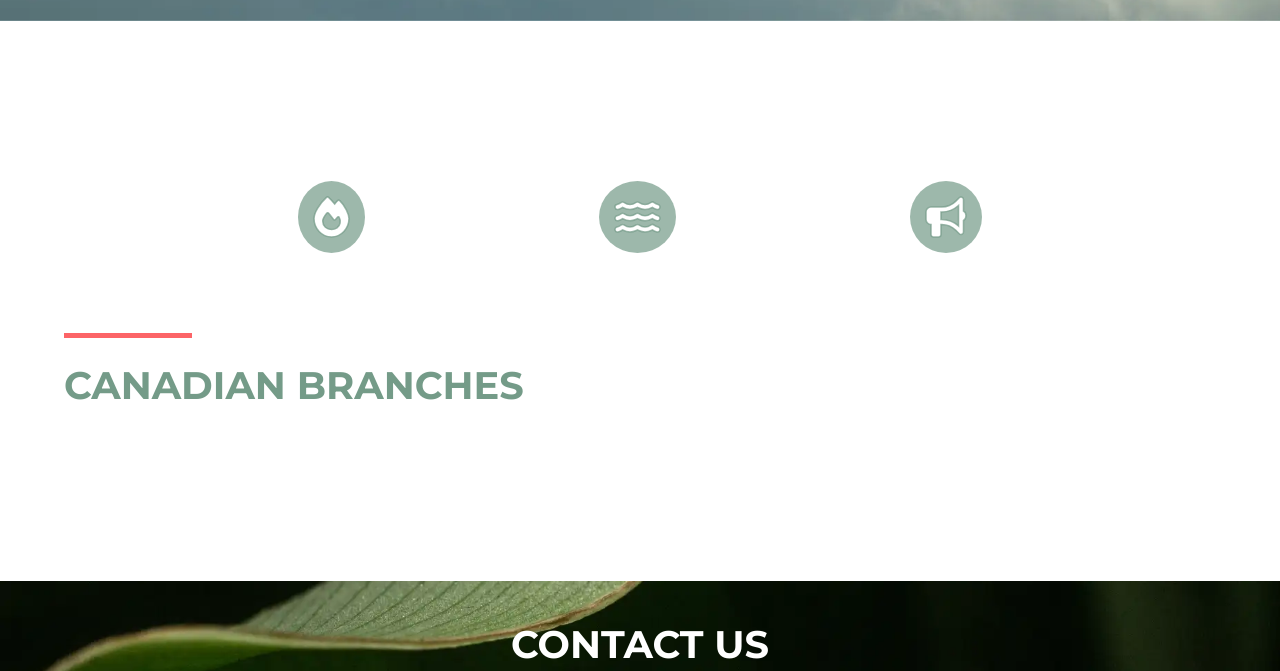
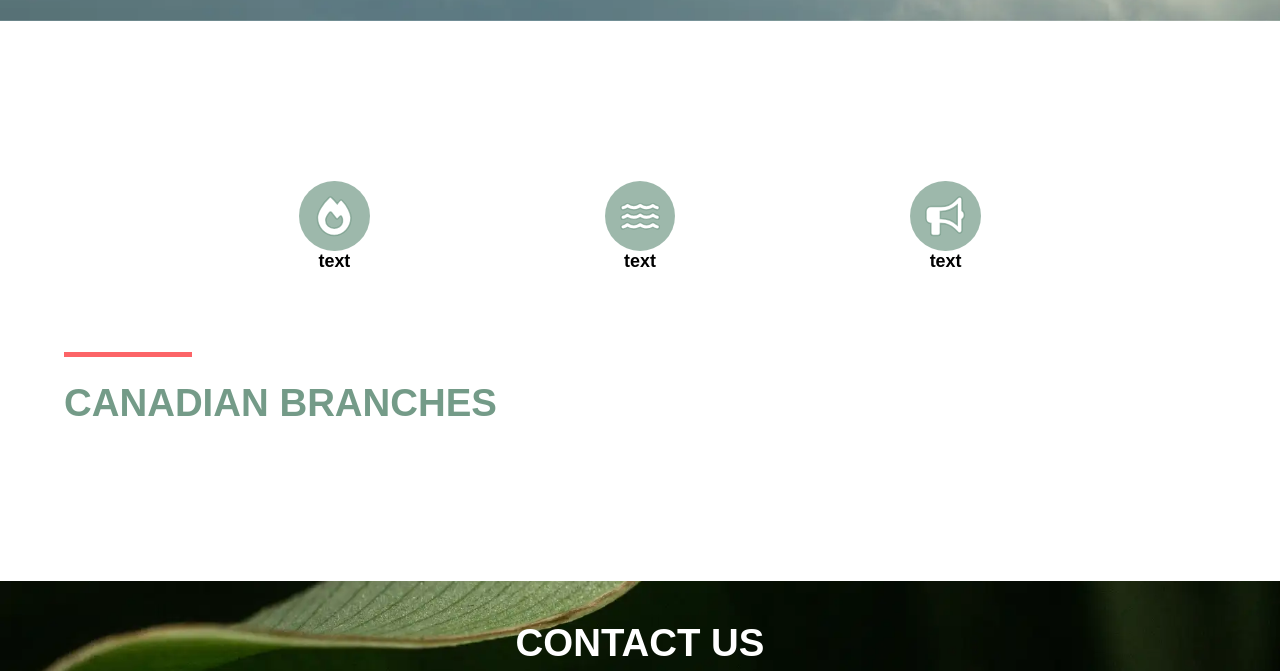
Before and after one commit to albertguo2006/ecf_website, a website: page src/about-us/index.html in a window 1280 px wide. Shown: the part 859-1530 px from the top of the page. Drawn offline with Linux system fonts and the light colour scheme.

Commit message:
Create icons with placeholder text

```diff
--- a/src/about-us/index.html
+++ b/src/about-us/index.html
@@ -12,12 +12,12 @@
         <script defer src="../assets/fontawesome/js/solid.js"></script>
         <script defer src="../assets/fontawesome/js/fontawesome.js"></script>
         <!-- Google fonts-->
-        <link rel="preconnect" href="https://fonts.googleapis.com" />
-        <link rel="preconnect" href="https://fonts.gstatic.com" crossorigin />
-        <link
-            href="https://fonts.googleapis.com/css2?family=Montserrat:wght@700&family=Quicksand&display=swap"
-            rel="stylesheet"
-        />
+        <!--    <link rel="preconnect" href="https://fonts.googleapis.com" />-->
+        <!--    <link rel="preconnect" href="https://fonts.gstatic.com" crossorigin />-->
+        <!--    <link-->
+        <!--        href="https://fonts.googleapis.com/css2?family=Montserrat:wght@700&family=Quicksand&display=swap"-->
+        <!--        rel="stylesheet"-->
+        <!--    />-->
         <!-- Our stylesheet and scripts -->
         <link href="../assets/styles.css" rel="stylesheet" />
         <script defer src="../assets/common.js"></script>
@@ -37,9 +37,18 @@
             </div>
             <div class="about-us-2">
                 <div class="about-us-2__work">
-                    <div><i class="fa-solid fa-fire about-us-2__icons"></i></div>
-                    <div><i class="fa-solid fa-water about-us-2__icons"></i></div>
-                    <div><i class="fa-solid fa-bullhorn about-us-2__icons"></i></div>
+                    <div>
+                        <i class="fa-solid fa-fire about-us-2__icons"></i>
+                        <h2>text</h2>
+                    </div>
+                    <div>
+                        <i class="fa-solid fa-water about-us-2__icons"></i>
+                        <h2>text</h2>
+                    </div>
+                    <div>
+                        <i class="fa-solid fa-bullhorn about-us-2__icons"></i>
+                        <h2>text</h2>
+                    </div>
                 </div>
                 <div>
                     <div class="orange-bar"></div>
--- a/src/assets/styles.css
+++ b/src/assets/styles.css
@@ -658,17 +658,23 @@ footer .footer__socials {
 }
 
 .about-us-2__work > div {
-    padding: 2vh;
-    border-radius: 50%;
-    background-color: var(--ecf-green-translucent);
+    display: flex;
+    flex-direction: column;
+    place-items: center;
 }
 
 .about-us-2__icons {
-    font-size: 5vh;
+    /* The dimension of the width and height should be the same (it's ok to denote height in terms of vw and vice versa! */
+    --icon-dimensions: 3vw;
+    width: var(--icon-dimensions);
+    height: var(--icon-dimensions);
     font-weight: 100;
     color: white;
     stroke: var(--ecf-green-translucent);
     stroke-width: 20;
+    padding: 2vh;
+    border-radius: 100%;
+    background-color: var(--ecf-green-translucent);
 }
 
 .about-us-2 > div:last-child {
```
